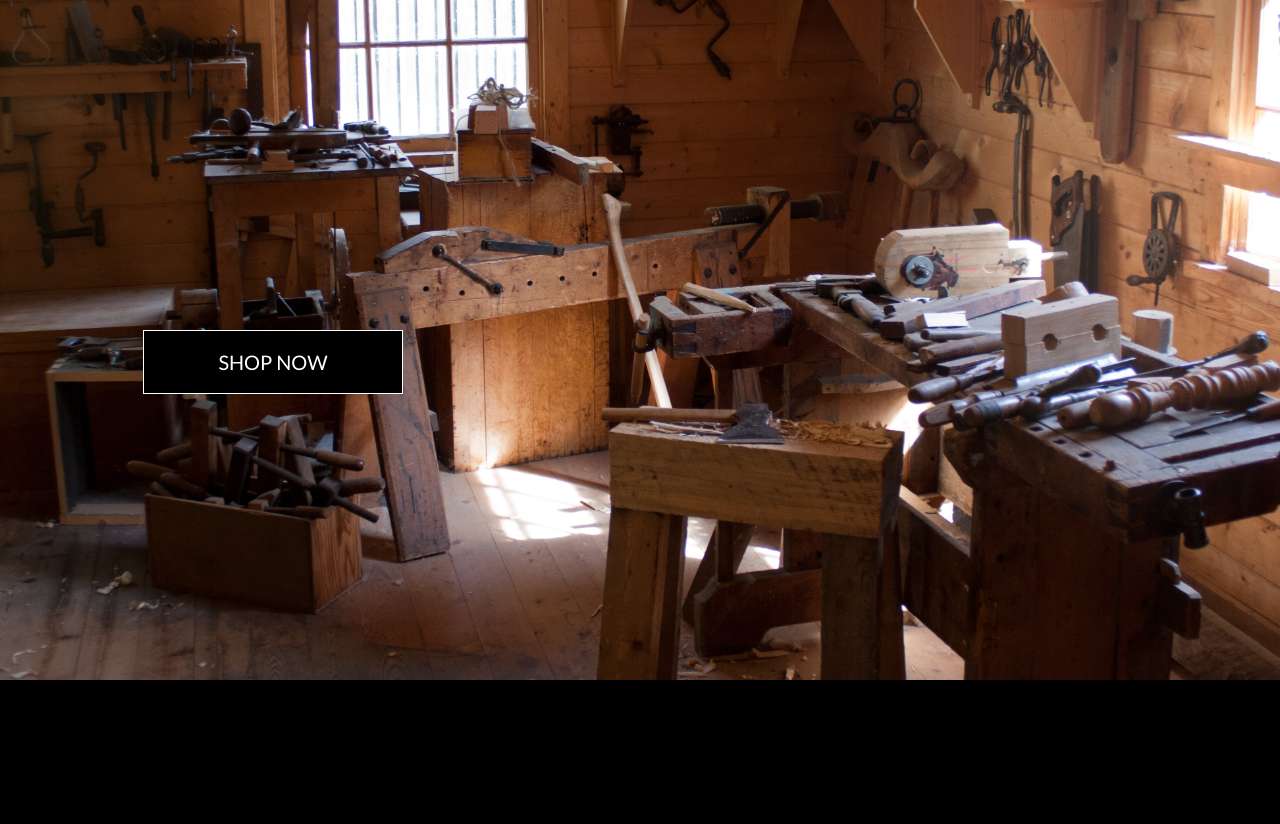
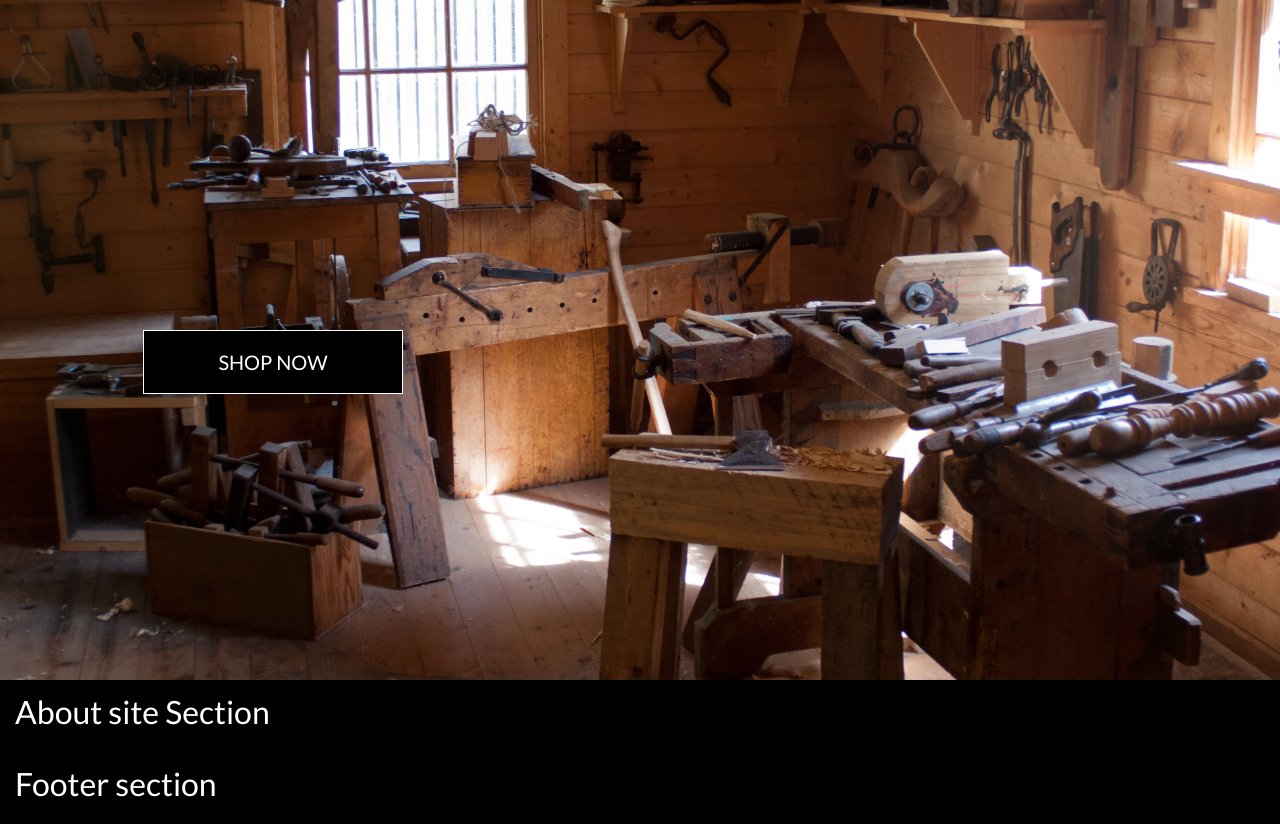
Before and after one commit to VinceNolan999/chunky_funky, a Django app: page / in a window 1280 px wide. Shown: the part 120-944 px from the top of the page. Before the commit the page ends 800 px from the top, so only its background shows below. Run offline with Django 3.2, Linux system fonts and the light colour scheme; some libraries are stand-ins or nearby versions; some web fonts are replaced.

Commit message:
footer and about-me sections added

```diff
--- a/home/urls.py
+++ b/home/urls.py
@@ -6,5 +6,5 @@ from django.urls import path
 from . import views
 
 urlpatterns = [
-    path('', views.index, name='home')
+    path('', views.index, name='home'),
 ]
--- a/static/css/base.css
+++ b/static/css/base.css
@@ -21,6 +21,7 @@ body {
     width: 1.5rem;
 }
 
+/* logo styling */
 .logo-uppercase {
     text-transform: uppercase;
 }
@@ -40,20 +41,20 @@ body {
     font-size: 0.7rem;
 }
 
-
 .main-logo-link {
     width: fit-content;
+}
+
+/*  shop now button */
+.btn-black {
+    background: black;
+    color: white;
 }
 
 .shop-now-button {
     background: black;
     color: white;
     min-width: 260px;
-}
-
-.btn-black {
-    background: black;
-    color: white;
 }
 
 .shop-now-button:hover,
@@ -66,6 +67,8 @@ body {
     color: white;
 }
 
+/* various  */
+
 .text-black {
     color: #000 !important;
 }
@@ -74,12 +77,15 @@ body {
     background: #000 !important;
 }
 
-
-
-
 .border-black {
     border: 1px solid black !important;
 }
+
+.about-site {
+    background: black;
+    font-size: 2rem;
+}
+
 
 /* -------------------------------- Media Queries */
 
--- /dev/null
+++ b/templates/about.html
@@ -0,0 +1,8 @@
+{% load static %}
+<div class="container-fluid">
+    <div class="row bg-black text-white pt-lg-2 d-none d-lg-flex">
+        <div class="col 12">
+            <p class="about-site">About site Section</p>
+        </div>
+    </div>
+</div>
--- a/templates/base.html
+++ b/templates/base.html
@@ -110,6 +110,9 @@
     {% block content %}
     {% endblock %}
 
+    {% include "about.html" %}
+    {% include "footer.html" %}
+
     {% block postloadjs %}
     {% endblock %}
 
--- /dev/null
+++ b/templates/footer.html
@@ -0,0 +1,8 @@
+{% load static %}
+<div class="container-fluid">
+    <div class="row bg-black text-white pt-lg-2 d-none d-lg-flex">
+        <div class="col 12">
+            <p class="about-site">Footer section</p>
+        </div>
+    </div>
+</div>
```
